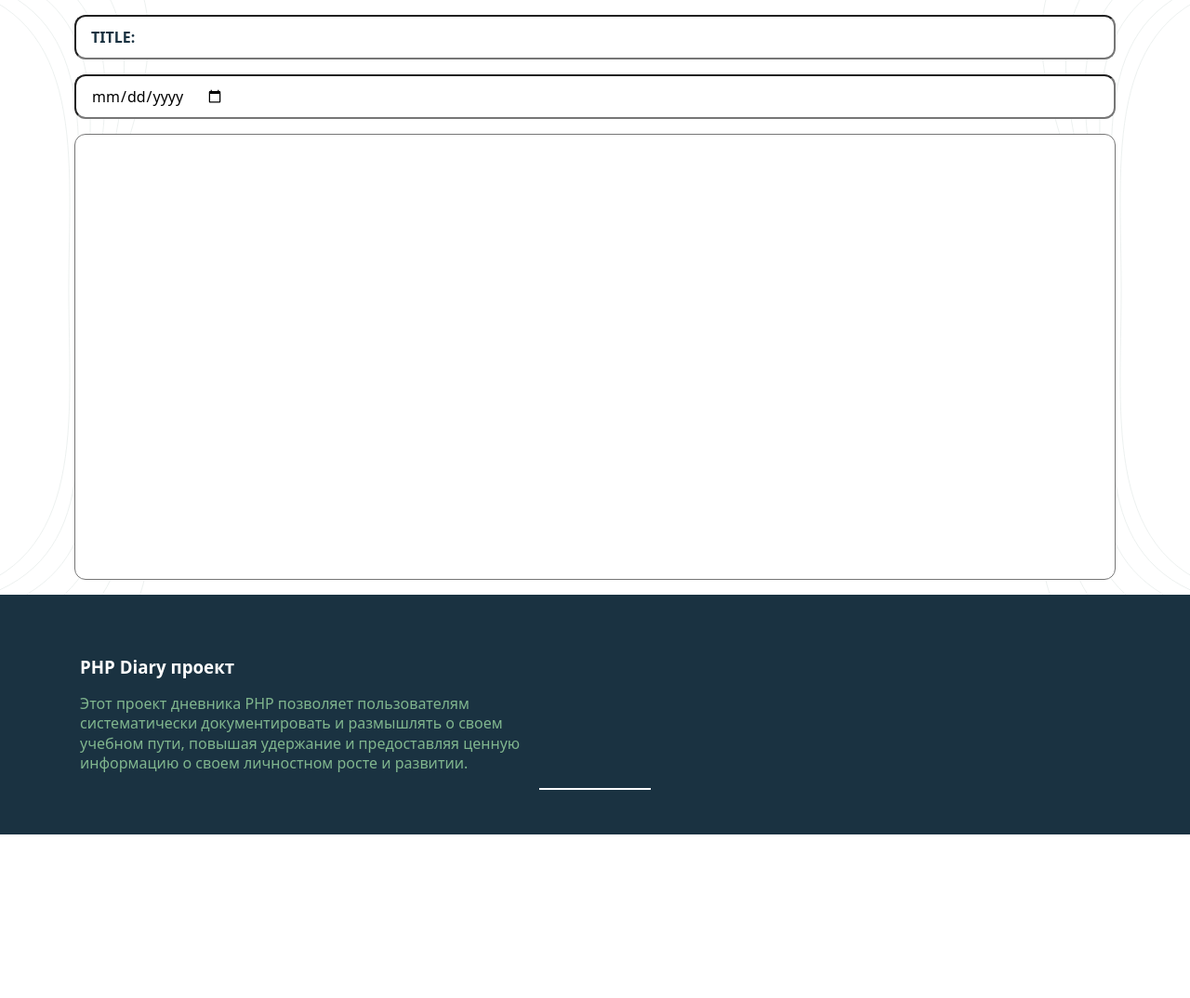
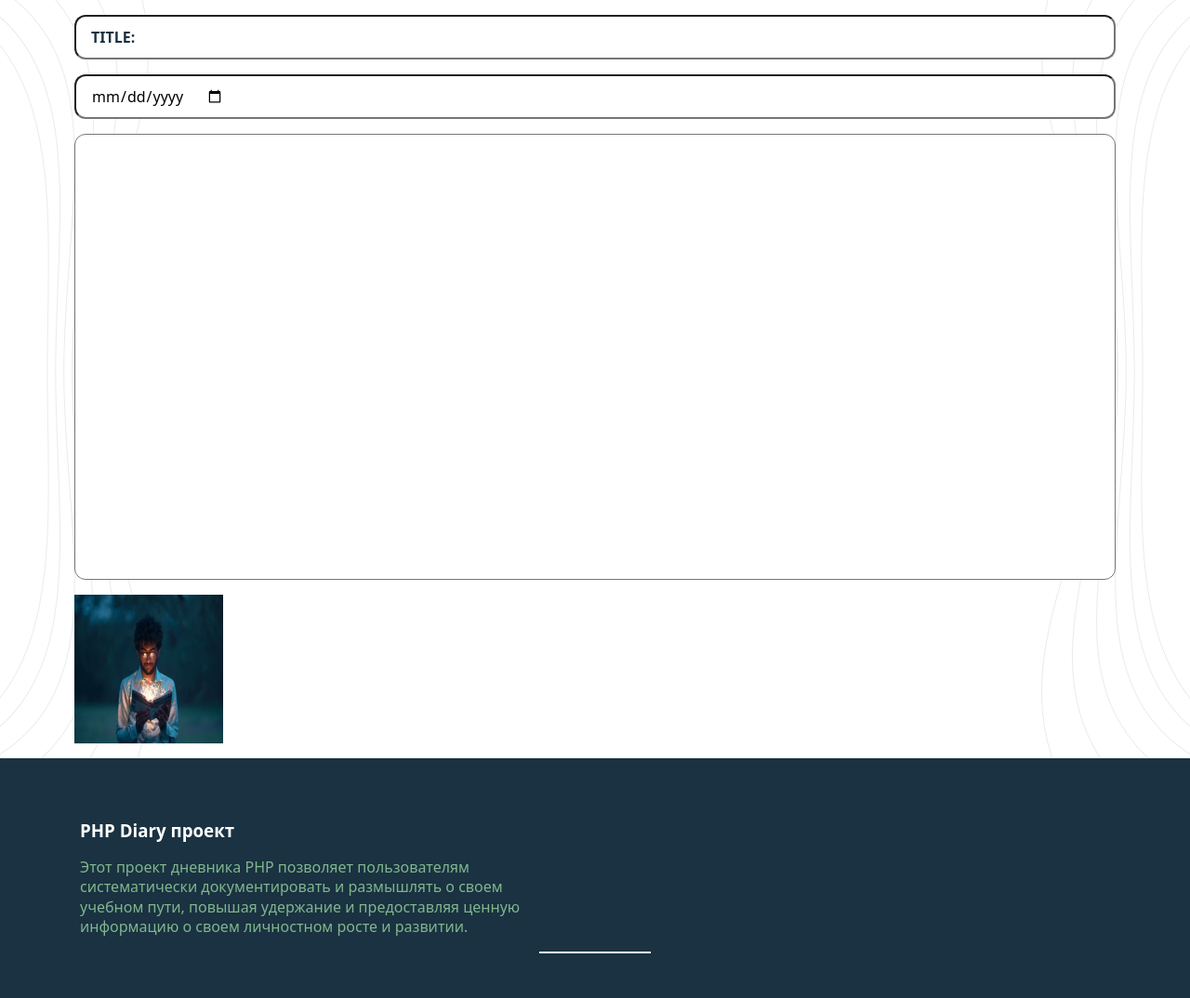
Before and after one commit to abdicamus/php, a PHP site: page /form.html in a window 1280 px wide. Shown: the part 64-1138 px from the top of the page at 93% size. Before the commit the page ends 962 px from the top, so only its background shows below. Run offline with PHP 8.4, Linux system fonts and the light colour scheme.

Commit message:
Мелкие доработки

```diff
--- a/PHP Diary/form.html
+++ b/PHP Diary/form.html
@@ -1,5 +1,6 @@
 <!DOCTYPE html>
 <html lang="en">
+
 <head>
     <meta charset="UTF-8">
     <meta name="viewport" content="width=device-width, initial-scale=1.0">
@@ -7,6 +8,7 @@
     <link rel="stylesheet" type="text/css" href="./styles/styles.css">
     <title>New Entry</title>
 </head>
+
 <body>
     <nav class="nav">
         <div class="container">
@@ -26,6 +28,8 @@
             <input class="input__date" type="date" placeholder="DATE:">
             <textarea class="input__content" type="text">
             </textarea>
+    <img src="/Users/ansar.tas/Documents/GitHub/phpUdemy/PHP Diary/images/pexels-kaushal-moradiya-2781195.jpg" alt="">
+
         </div>
     </main>
     <footer class="footer">
@@ -35,4 +39,5 @@
         </div>
     </footer>
 </body>
+
 </html>
--- a/PHP Diary/index.php
+++ b/PHP Diary/index.php
@@ -50,7 +50,7 @@
             foreach ($result as $item): ?>
                 <div class="card">
                     <div class="card__image-container">
-                        <img class="card__image" src="<?php echo __DIR__ . '/images/' . e($images[$counter]); ?>" alt="">
+                        <img class="card__image" src="<?php echo __DIR__ . '/images/' . e($images[$counter]); ?>" alt="Изображение <?php echo $counter; ?>">
                     </div>
                     <div class="card__desc-container">
                         <div class="card__desc-time">Неделя 1</div>
--- a/PHP Diary/styles/styles.css
+++ b/PHP Diary/styles/styles.css
@@ -173,10 +173,15 @@ html {
 
 .card__image {
     display: block;
-    height: 7.5rem;
+    height: 8rem;
     width: 100%;
     object-fit: cover;
     box-shadow: 0rem 0.25rem 0.5rem rgb(0, 0, 0, 0.1);
+}
+
+img {
+    width: 10rem;
+    height: 10rem;
 }
 
 @media (min-width: 768px) {
```
Also changed, not shown: PHP Diary/images/background.svg (renamed from PHP Diary/background.svg).
